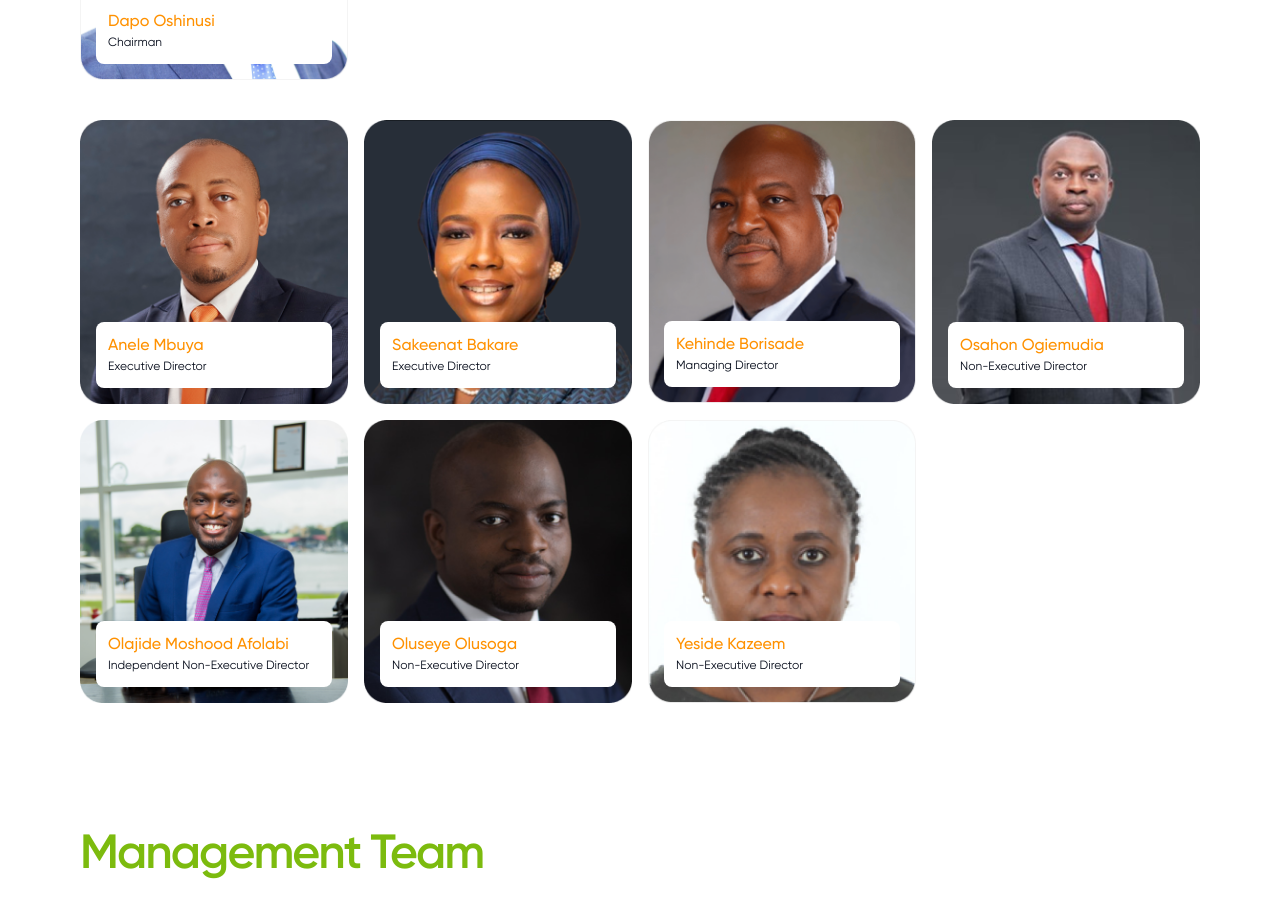
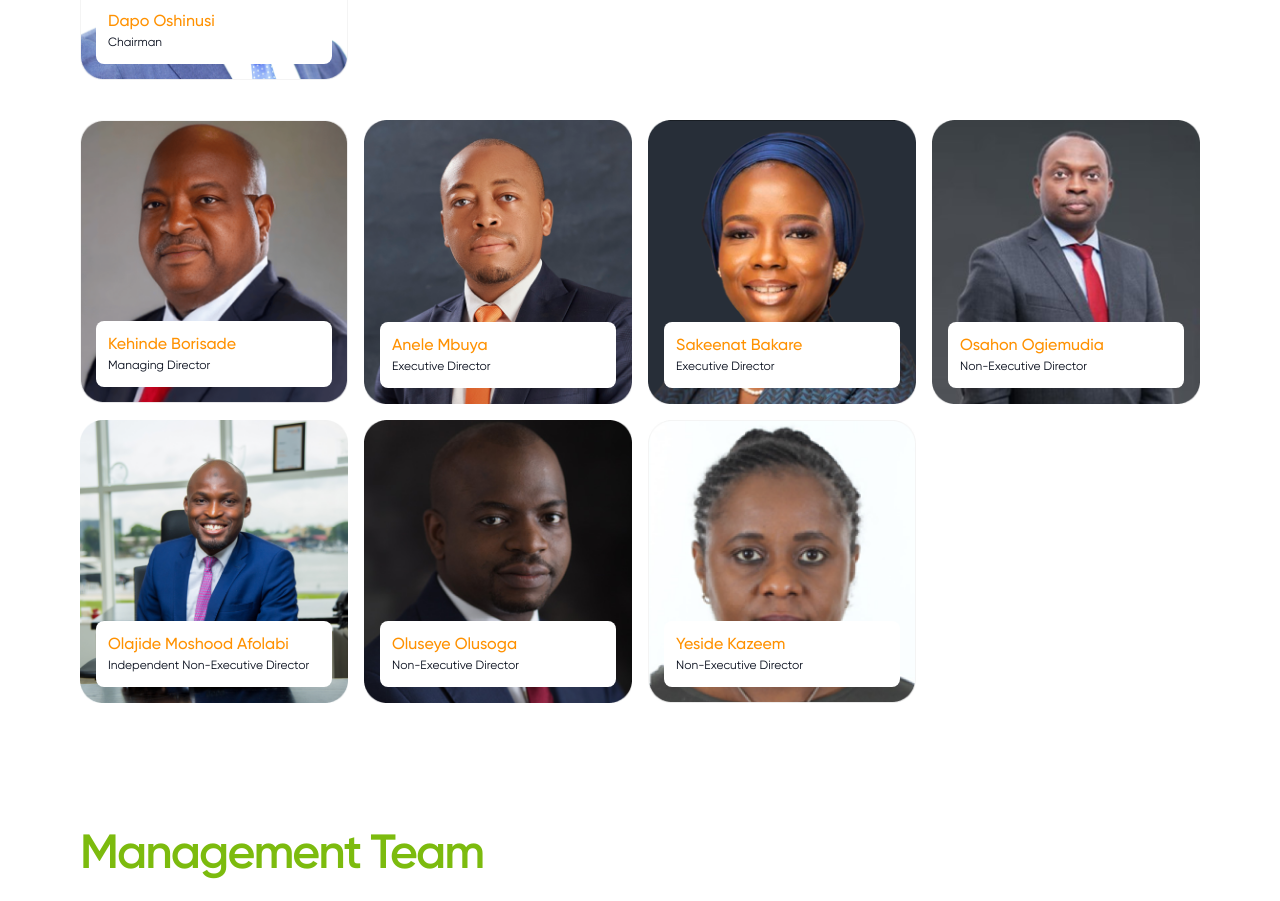
Before and after one commit to deasytech/tangerine-life, a Next.js app: page /leadership-team in a window 1280 px wide. Shown: the part 827-1728 px from the top of the page. Built offline with nearby package versions, Linux system fonts and the light colour scheme.

Commit message:
leadership reordered

```diff
--- a/constants/life.ts
+++ b/constants/life.ts
@@ -694,6 +694,11 @@ export const DIRECTORS = [
     position: "Chairman",
   },
   {
+    image: "/images/team/borisade.png",
+    name: "Kehinde Borisade",
+    position: "Managing Director",
+  },
+  {
     image: "/images/team/mbuya.png",
     name: "Anele Mbuya",
     position: "Executive Director",
@@ -702,11 +707,6 @@ export const DIRECTORS = [
     image: "/images/team/bakare.png",
     name: "Sakeenat Bakare",
     position: "Executive Director",
-  },
-  {
-    image: "/images/team/borisade.png",
-    name: "Kehinde Borisade",
-    position: "Managing Director",
   },
   {
     image: "/images/team/ogiemudia.png",
```
